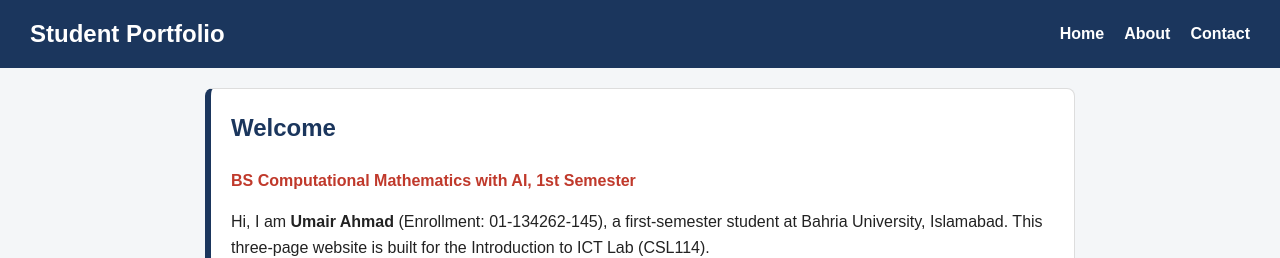
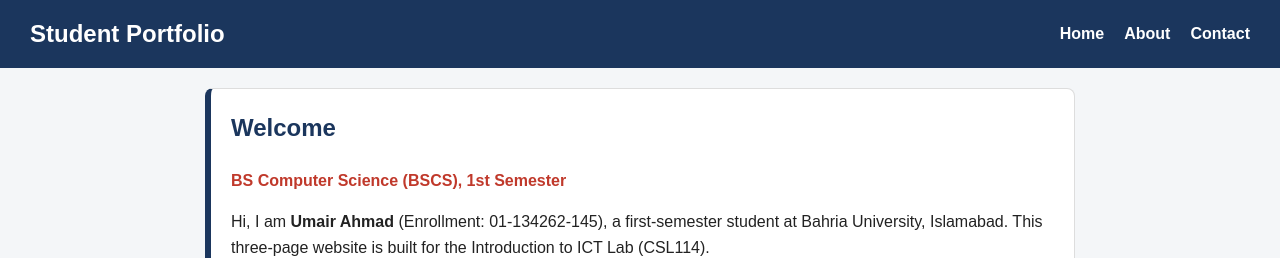
Before and after one commit to umair4334/my-website, a plain HTML site: page index.html in a window 1280 px wide. Shown: the top 258 px of the page. Drawn offline with Linux system fonts and the light colour scheme.

Commit message:
Update program name from Computational Mathematics to CS

```diff
--- a/index.html
+++ b/index.html
@@ -21,7 +21,7 @@
 
     <section id="welcome">
       <h2>Welcome</h2>
-      <p class="highlight">BS Computational Mathematics with AI, 1st Semester</p>
+      <p class="highlight">BS Computer Science (BSCS), 1st Semester</p>
       <p>
         Hi, I am <strong>Umair Ahmad</strong> (Enrollment: 01-134262-145), a first-semester
         student at Bahria University, Islamabad. This three-page website is built for the
```
